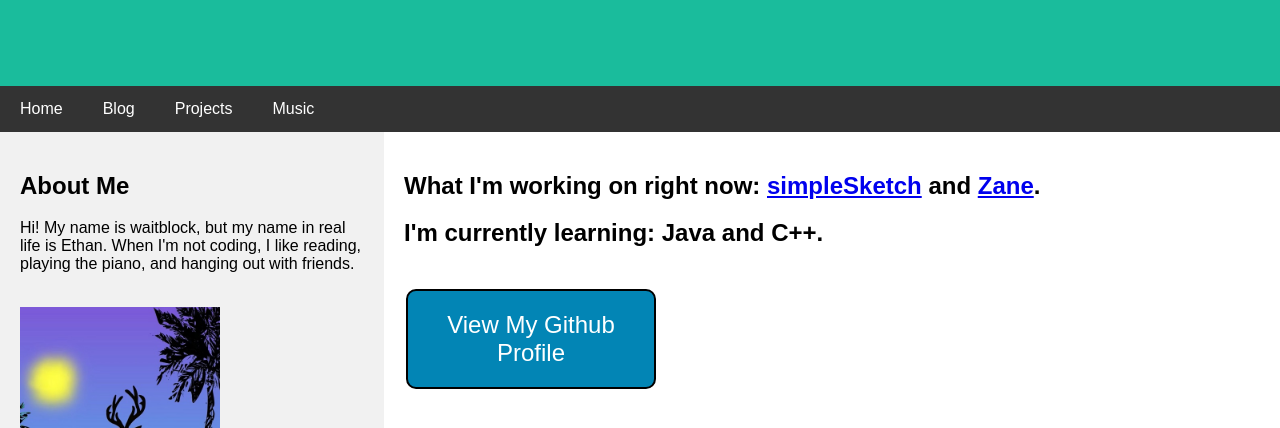
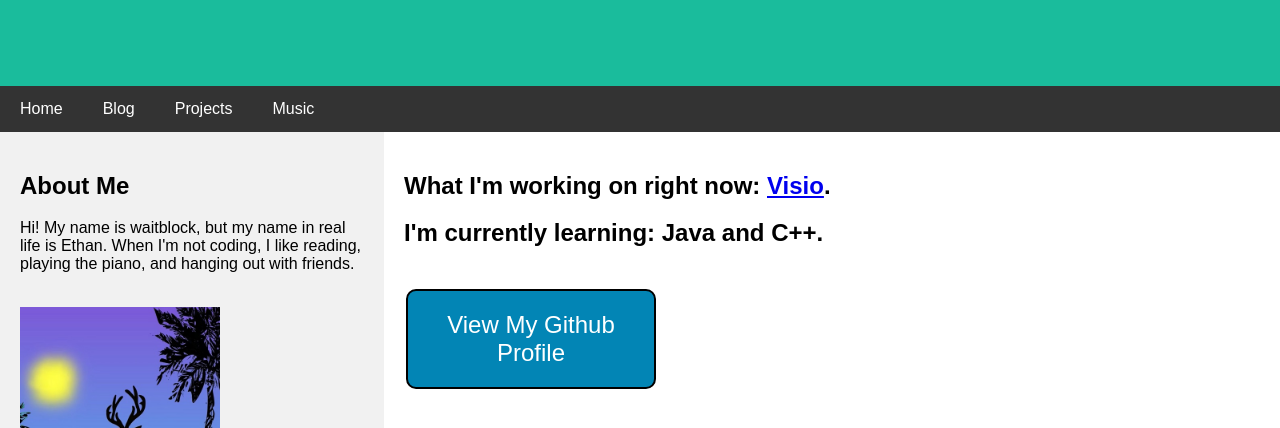
Before and after one commit to waitblock/waitblock.github.io, a plain HTML site: page index.html in a window 1280 px wide. Shown: the part 173-601 px from the top of the page. Drawn offline with Linux system fonts and the light colour scheme.

Commit message:
Add files via upload

```diff
--- a/index.html
+++ b/index.html
@@ -28,7 +28,7 @@
     <img src="assets/profile_picture.jpg" alt="profile_picture" width="200" height="auto">
   </div>
   <div class="main">
-    <h2>What I'm working on right now: <a href="https://github.com/simpleSketch/simpleSketch">simpleSketch</a> and <a href="https://github.com/waitblock/Zane">Zane</a>.</h2>
+    <h2>What I'm working on right now: <a href="https://github.com/waitblock/visio">Visio</a>.</h2>
     <h2>I'm currently learning: Java and C++.</h2>
     <br>
     <a href="https://github.com/waitblock"><button class="button button1 button2 button3 button4">View My Github Profile</button></a>
```
